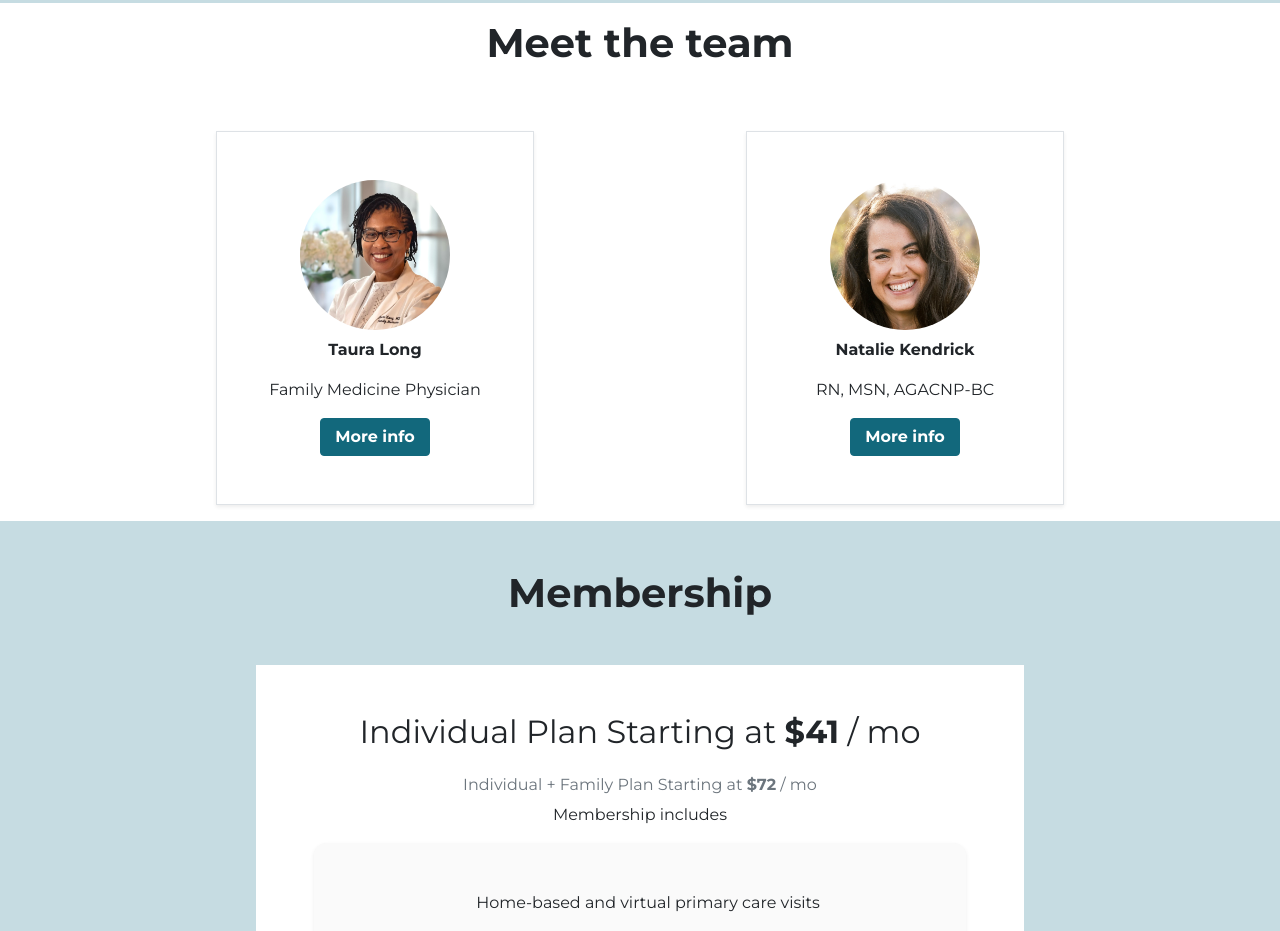
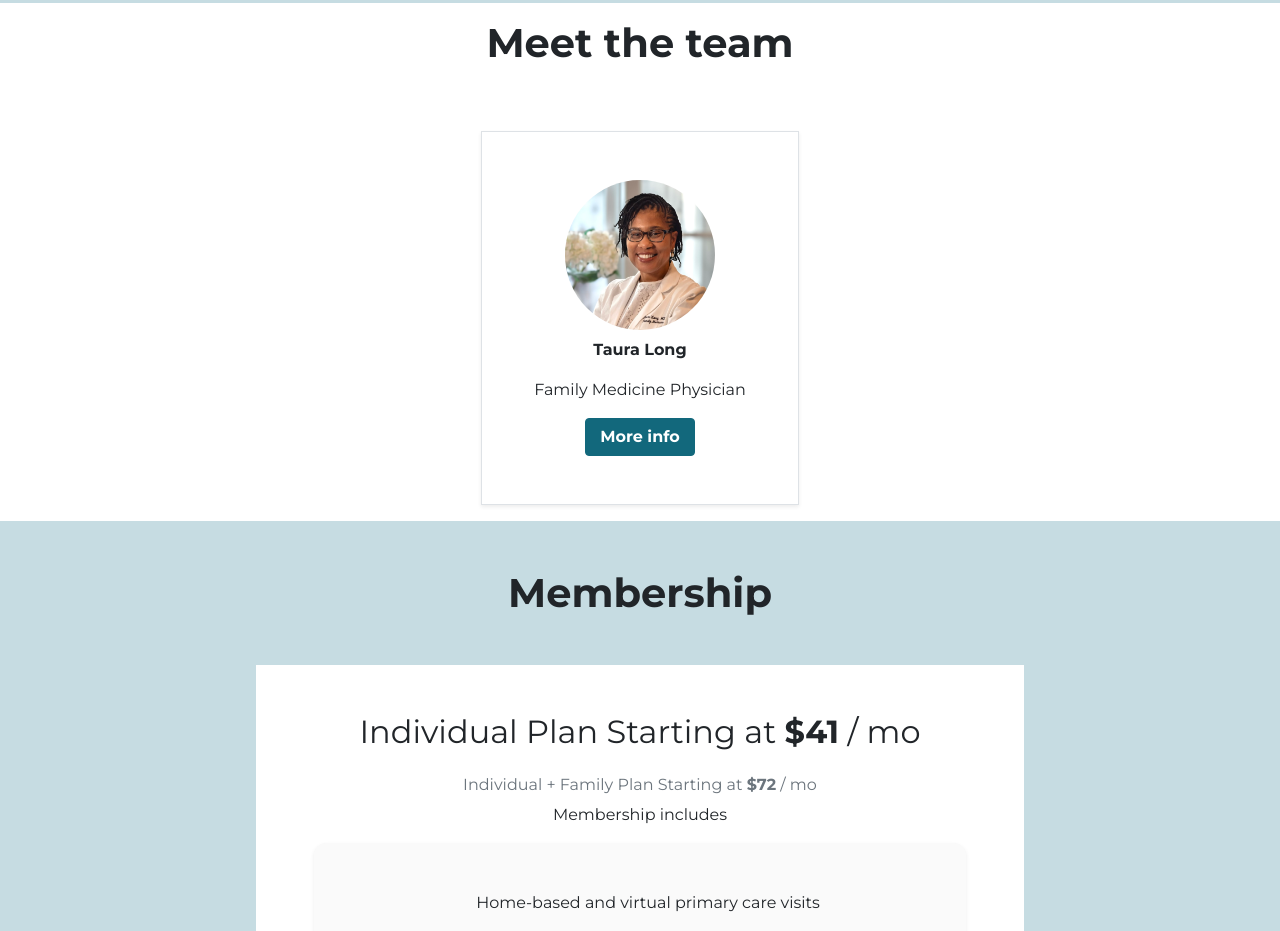
Before and after one commit to TogetherHealth/TogetherHealth.github.io, a plain HTML site: page index.html in a window 1280 px wide. Shown: the part 2160-3091 px from the top of the page. Drawn offline with nearby package versions, Linux system fonts and the light colour scheme.

Commit message:
removed 1 from meet the team

```diff
--- a/index.html
+++ b/index.html
@@ -288,14 +288,6 @@
                             data-bs-target="#longModal"
                             style="background-color: #12687C; border-color: #12687C; color: white;">More info</button>
                     </div> <!-- This closing div was missing -->
-                    <div class="Card col-md-3 text-center border p-5 shadow-sm">
-                        <img src="./assets/Natalie.jpg" style="height:150px; width:150px; border-radius:50%;" />
-                        <p class="fw-bold mt-2">Natalie Kendrick</p>
-                        <p>RN, MSN, AGACNP-BC</p>
-                        <button type="button" class="btn w-50 fw-bold" data-bs-toggle="modal"
-                            data-bs-target="#kendrickModal"
-                            style="background-color: #12687C; border-color: #12687C; color: white;">More info</button>
-                    </div>
                 </div>
             </div>
             <!-- Taura Long Modal -->
```
